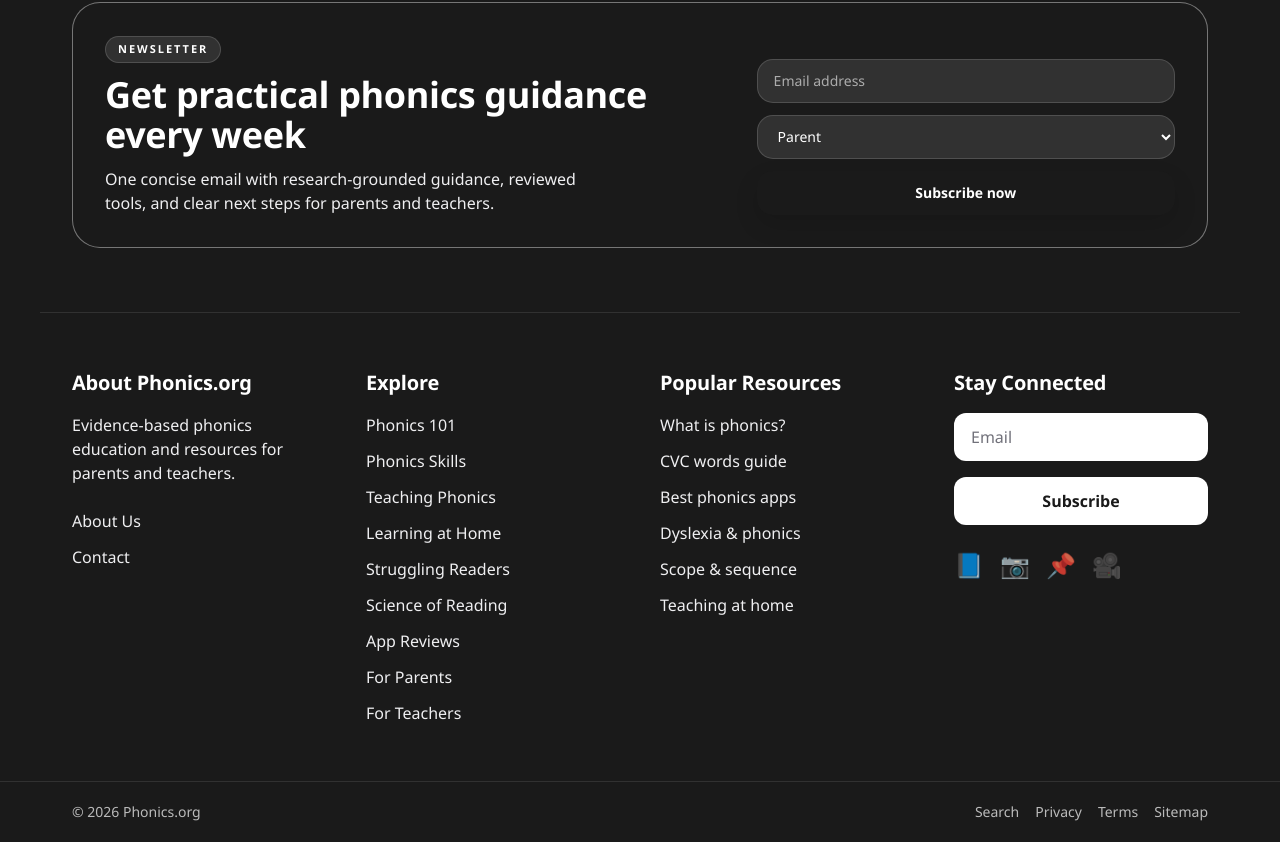
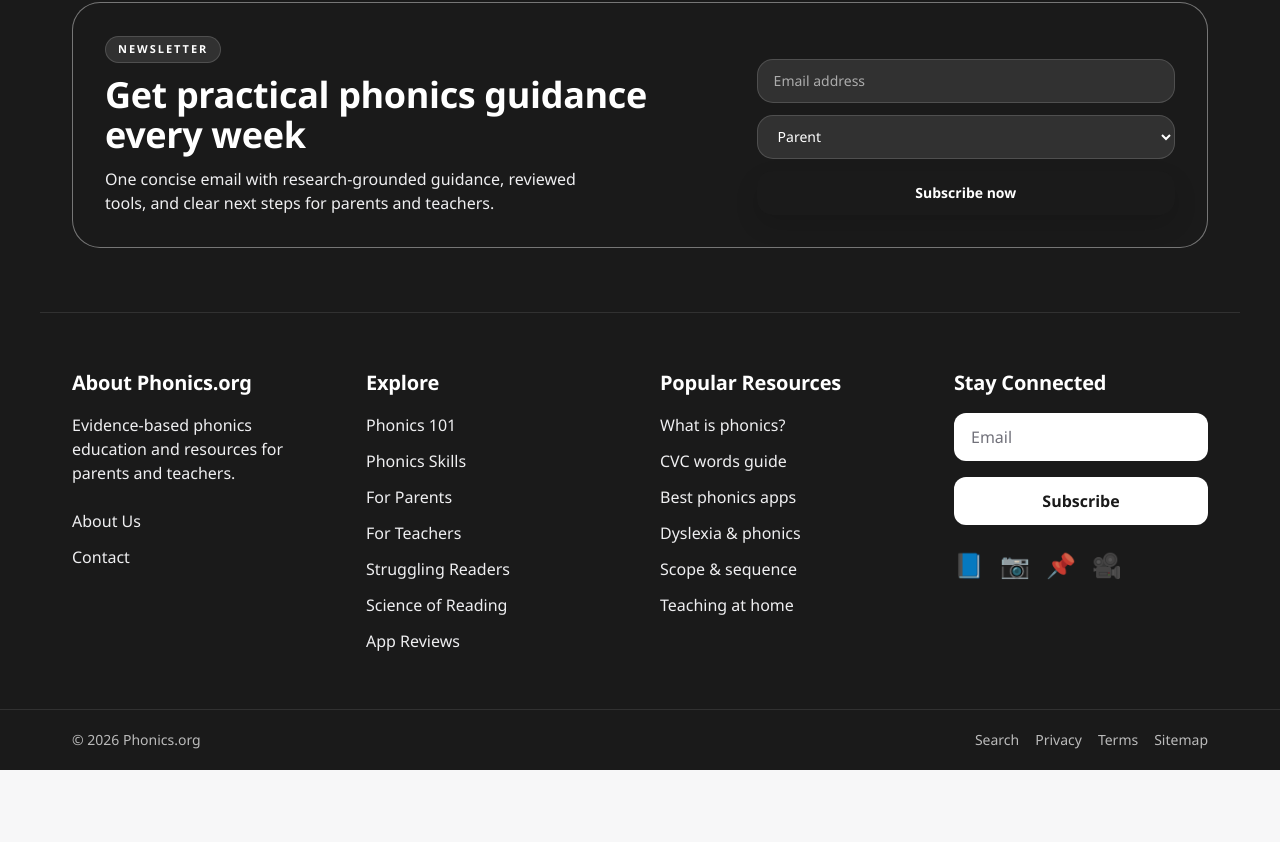
Before and after one commit to AlPower01/phonics, a Next.js app: page /about/ in a window 1280 px wide. Shown: the part 705-1547 px from the top of the page. After the commit the page ends 1475 px from the top, so only its background shows below. Built offline with nearby package versions, Linux system fonts and the light colour scheme.

Commit message:
Update primary section structure

```diff
--- a/app/[silo]/page.tsx
+++ b/app/[silo]/page.tsx
@@ -7,6 +7,15 @@
 import { SiteLayout } from "@/components/site-layout";
 import { TOC } from "@/components/toc";
 import { getClustersBySilo, getSilo, silos, type SiloId } from "@/data/site";
+
+const primarySectionLinks = [
+  { id: "phonics", label: "Phonics 101", href: "/phonics/", description: "Core concepts, definitions, and instructional foundations." },
+  { id: "skills", label: "Phonics Skills", href: "/skills/", description: "Skill-specific guides from early decoding through advanced patterns." },
+  { id: "parents", label: "For Parents", href: "/for-parents/", description: "Curated article pathways and age-based support for families." },
+  { id: "teachers", label: "For Teachers", href: "/for-teachers/", description: "Curated article pathways and planning support for educators." },
+  { id: "support", label: "Struggling Readers", href: "/support/", description: "Intervention, dyslexia-informed support, and next-step guidance." },
+  { id: "science-of-reading", label: "Science of Reading", href: "/science-of-reading/", description: "Research translated into practical reading guidance." },
+];
 
 const pillarContent: Record<
   SiloId,
@@ -277,7 +286,7 @@
                 <section className="space-y-5">
                   <h2 className="text-4xl">Related Sections</h2>
                   <div className="grid gap-5 md:grid-cols-2 xl:grid-cols-3">
-                    {silos.filter((item) => item.id !== siloData.id && item.id !== "reviews").slice(0, 3).map((item) => (
+                    {primarySectionLinks.filter((item) => item.id !== siloData.id).slice(0, 3).map((item) => (
                       <Link key={item.id} href={item.href} className="surface-card rounded-[24px] p-6 text-center">
                         <div className="text-lg font-semibold text-ink-900">{item.label}</div>
                         <p className="mt-3">{item.description}</p>
--- a/app/page.tsx
+++ b/app/page.tsx
@@ -7,7 +7,7 @@
 import { SiloCard } from "@/components/silo-card";
 import { SiteLayout } from "@/components/site-layout";
 import { TrustBar } from "@/components/trust-bar";
-import { agePathways, articles, reviews, silos, trustStats, type Silo } from "@/data/site";
+import { agePathways, articles, reviews, silos, trustStats } from "@/data/site";
 
 export default function HomePage() {
   const featured = articles.slice(0, 3);
@@ -16,12 +16,35 @@
     "phonics",
     "skills",
     "support",
-    "teaching",
-    "home",
     "science-of-reading",
   ]
     .map((id) => silos.find((silo) => silo.id === id))
-    .filter((silo): silo is Silo => silo !== undefined);
+    .filter((silo): silo is (typeof silos)[number] => silo !== undefined);
+  const audienceTopics = [
+    {
+      id: "parents",
+      href: "/for-parents/",
+      shortLabel: "Parents",
+      accent: "#71717a",
+      label: "For Parents",
+      description: "Curated article pathways, age-based support, and review-led guidance for families.",
+    },
+    {
+      id: "teachers",
+      href: "/for-teachers/",
+      shortLabel: "Teachers",
+      accent: "#71717a",
+      label: "For Teachers",
+      description: "Classroom-focused article pathways, planning support, and review-led guidance for educators.",
+    },
+  ];
+  const primaryTopics = [
+    homepageTopics[0],
+    homepageTopics[1],
+    homepageTopics[2],
+    ...audienceTopics,
+    homepageTopics[3],
+  ].filter(Boolean);
 
   return (
     <SiteLayout>
@@ -31,10 +54,10 @@
           <div className="max-w-[720px] space-y-3">
             <span className="eyebrow">Explore by topic</span>
             <h2 className="text-4xl">Navigate the site through clear learning pathways</h2>
-            <p>Seven core sections organize concepts, skills, teaching, home support, intervention, reviews, and research so every page sits inside a scannable hierarchy.</p>
+            <p>Seven core sections organize concepts, skills, parent guidance, teacher guidance, intervention, reviews, and research so every page sits inside a scannable hierarchy.</p>
           </div>
           <div className="grid gap-5 md:grid-cols-2 xl:grid-cols-3">
-            {homepageTopics.map((silo) => (
+            {primaryTopics.map((silo) => (
               <SiloCard key={silo.id} silo={silo} />
             ))}
           </div>
--- a/components/footer.tsx
+++ b/components/footer.tsx
@@ -24,13 +24,11 @@
           <div className="space-y-3 text-paper-100">
             <Link href="/phonics/" className="block hover:text-white">Phonics 101</Link>
             <Link href="/skills/" className="block hover:text-white">Phonics Skills</Link>
-            <Link href="/teaching/" className="block hover:text-white">Teaching Phonics</Link>
-            <Link href="/home/" className="block hover:text-white">Learning at Home</Link>
+            <Link href="/for-parents/" className="block hover:text-white">For Parents</Link>
+            <Link href="/for-teachers/" className="block hover:text-white">For Teachers</Link>
             <Link href="/support/" className="block hover:text-white">Struggling Readers</Link>
             <Link href="/science-of-reading/" className="block hover:text-white">Science of Reading</Link>
             <Link href="/reviews/" className="block hover:text-white">App Reviews</Link>
-            <Link href="/for-parents/" className="block hover:text-white">For Parents</Link>
-            <Link href="/for-teachers/" className="block hover:text-white">For Teachers</Link>
           </div>
         </div>
         <div>
```
Also changed, not shown: components/silo-card.tsx (+9 -2 lines).
